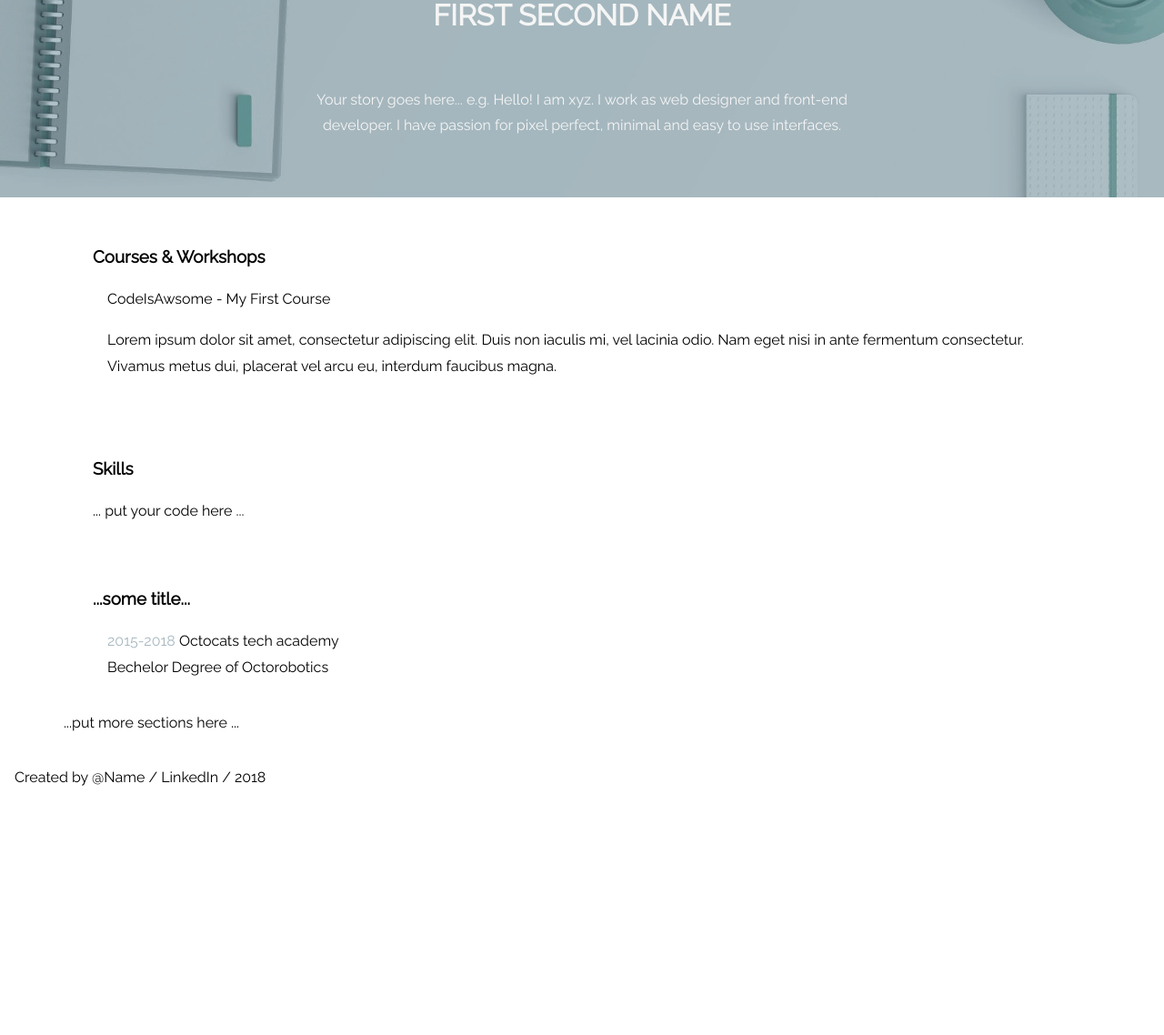
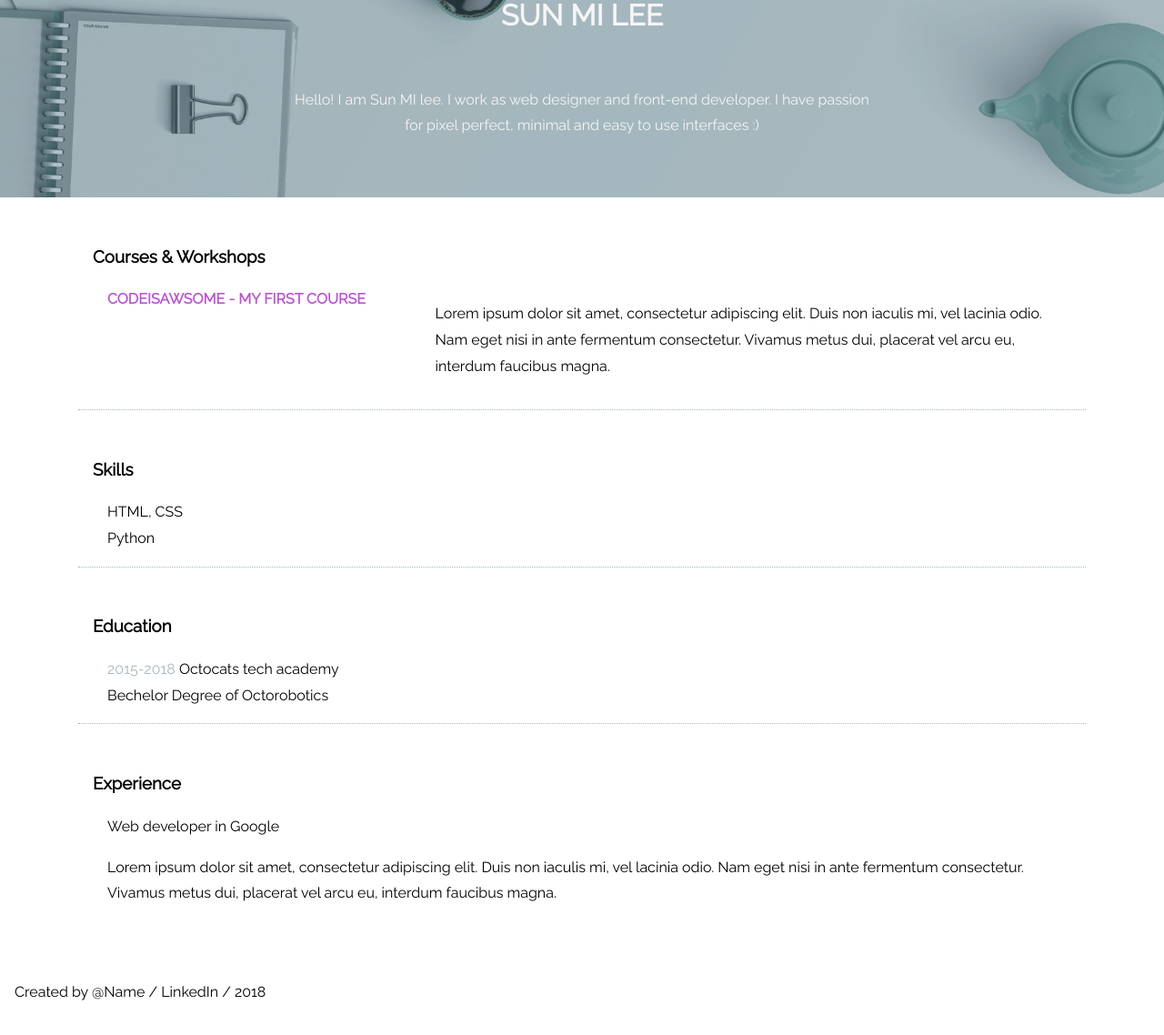
Before and after one commit to kuroitenshi9/myCV, a plain HTML site: page index.html in a window 1280 px wide. Shown: the part 221-1359 px from the top of the page at 91% size. Before the commit the page ends 1123 px from the top, so only its background shows below. Drawn offline with Linux system fonts and the light colour scheme.

Commit message:
style updates

```diff
--- a/index.html
+++ b/index.html
@@ -14,10 +14,10 @@
 			<div>
 				<img src="./img/avatar.jpg" />
 			</div>
-			<h1>first second name</h1>
+			<h1>Sun Mi Lee</h1>
 			<section>
-				<p>Your story goes here... e.g. Hello! I am xyz. I work as web designer and front-end developer.
-				I have passion for pixel perfect, minimal and easy to use interfaces.</p>
+				<p>Hello! I am Sun MI lee. I work as web designer and front-end developer.
+				I have passion for pixel perfect, minimal and easy to use interfaces :)</p>
 			</section>
 		</header>
 		<main>
@@ -36,13 +36,18 @@
 			<!-- Skilss -->
 			<section>
 				<h3>Skills</h3>
-
-				... put your code here ...
-
+				<article>
+					<div class='skill'>
+					 HTML, CSS
+					</div>
+					<div class="skill">
+					  Python
+					</div>
+				  </article>
 			</section>
 			<!-- Education -->
 			<section>
-				<h3>...some title...</h3>
+				<h3>Education</h3>
 	      <article>
 	        <div class='school'>
 	          <span>2015-2018</span> Octocats tech academy
@@ -53,8 +58,17 @@
 	      </article>
 			</section>
 			<!-- Experience / Projects / Portfolio ... -->
-
-			...put more sections here ...
+		<section>
+			<h3>Experience</h3>
+			<article>
+				<div class='job'>
+					Web developer in Google
+				</div>
+				<div class="descrition">
+					<p>Lorem ipsum dolor sit amet, consectetur adipiscing elit. Duis non iaculis mi, vel lacinia odio. Nam eget nisi in ante fermentum consectetur. Vivamus metus dui, placerat vel arcu eu, interdum faucibus magna.</p>
+				</div>
+			</article>
+		</section>
 
 		</main>
 		<footer>
--- a/style.css
+++ b/style.css
@@ -26,7 +26,7 @@ header {
   color: whitesmoke;
   background-size: cover;
   background-image: url('./img/bg.jpg');
-  background-position: center;
+  background-position: fixed;
 }
 
 header section {
@@ -47,14 +47,33 @@ h1 {
 main {
   max-width: 1140px;
 }
-
+main section:not(:last-child)  {
+  border-bottom: 1px dotted #A7B8BF;
+}
 .course {
+  display: -ms-flexbox;
+  display: flex;
+  -ms-flex-wrap: wrap;
+  flex-wrap: wrap;
 }
 
 .course .title {
+  -ms-flex: 0 0 33.3%;
+  flex: 0 0 33.3%;
+  max-width: 33%;
+  color: mediumorchid;
+  text-transform: uppercase;
+  font-weight: bold;
 }
 
 .course .descrition {
+  -ms-flex: 0 0 66.6%;
+  flex: 0 0 66.6%;
+  max-width: 66.6%
+}
+
+.course .descrition p {
+  padding-left: 1em;
 }
 
 .school span {
```
